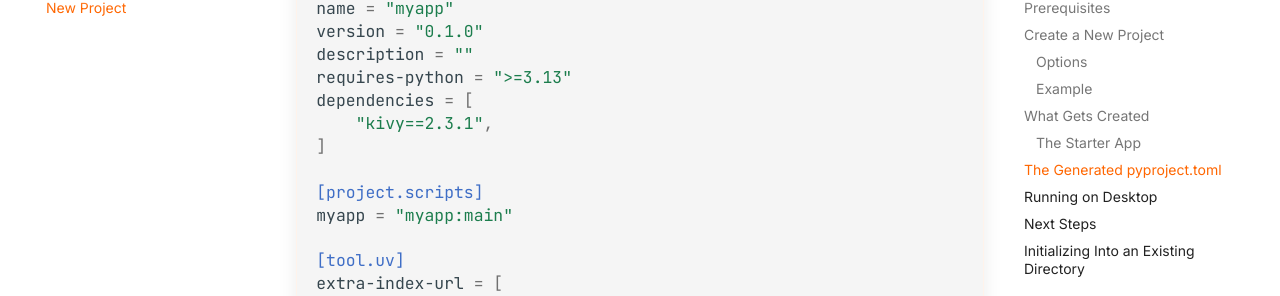
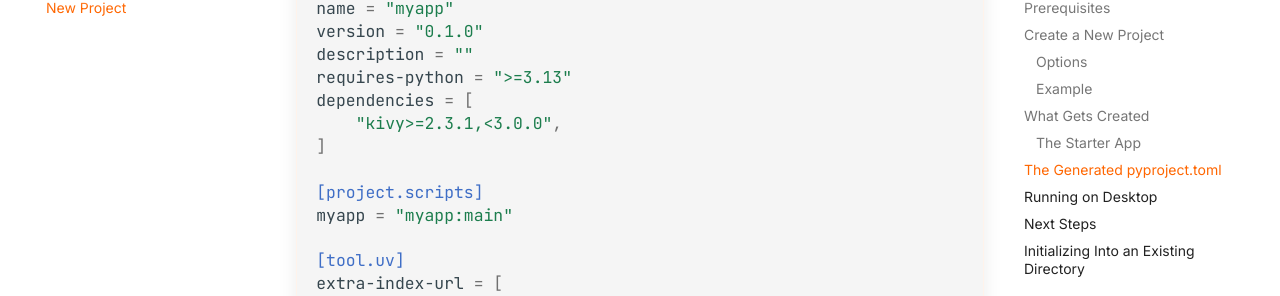
Before and after one commit to kivy-school/ksproject, an MkDocs documentation site: the page built from docs/getting-started/new-project.md, in a window 1280 px wide and 900 px high, scrolled down 2674 px. Shown: the part 148-444 px from the top of the window. Built offline with MkDocs 1.6.1 and Material for MkDocs 9.7.7, drawn with Linux system fonts in a browser that asks for light colours; comment, search, counter and statistics services are not loaded.

Commit message:
Replace kivy==2.3.1 with kivy>=2.3.1,<3.0.0 to fetch .post wheels

```diff
--- a/docs/getting-started/new-project.md
+++ b/docs/getting-started/new-project.md
@@ -122,7 +122,7 @@ version = "0.1.0"
 description = ""
 requires-python = ">=3.13"
 dependencies = [
-    "kivy==2.3.1",
+    "kivy>=2.3.1,<3.0.0",
 ]
 
 [project.scripts]
--- a/pyproject.toml
+++ b/pyproject.toml
@@ -9,7 +9,7 @@ authors = [
 urls = { "Homepage" = "https://kivyschool.com" }
 requires-python = ">=3.13"
 dependencies = [
-    "kivy==2.3.1",
+    "kivy>=2.3.1,<3.0.0",
     #"kivy-reloader[desktop]",
     "toml>=0.10.2",
     "pyyaml>=6.0",
```
Also changed, not shown: docs/configuration/pyproject-toml.md (+1 -1 lines), docs/plugins/overview.md (+1 -1 lines).
